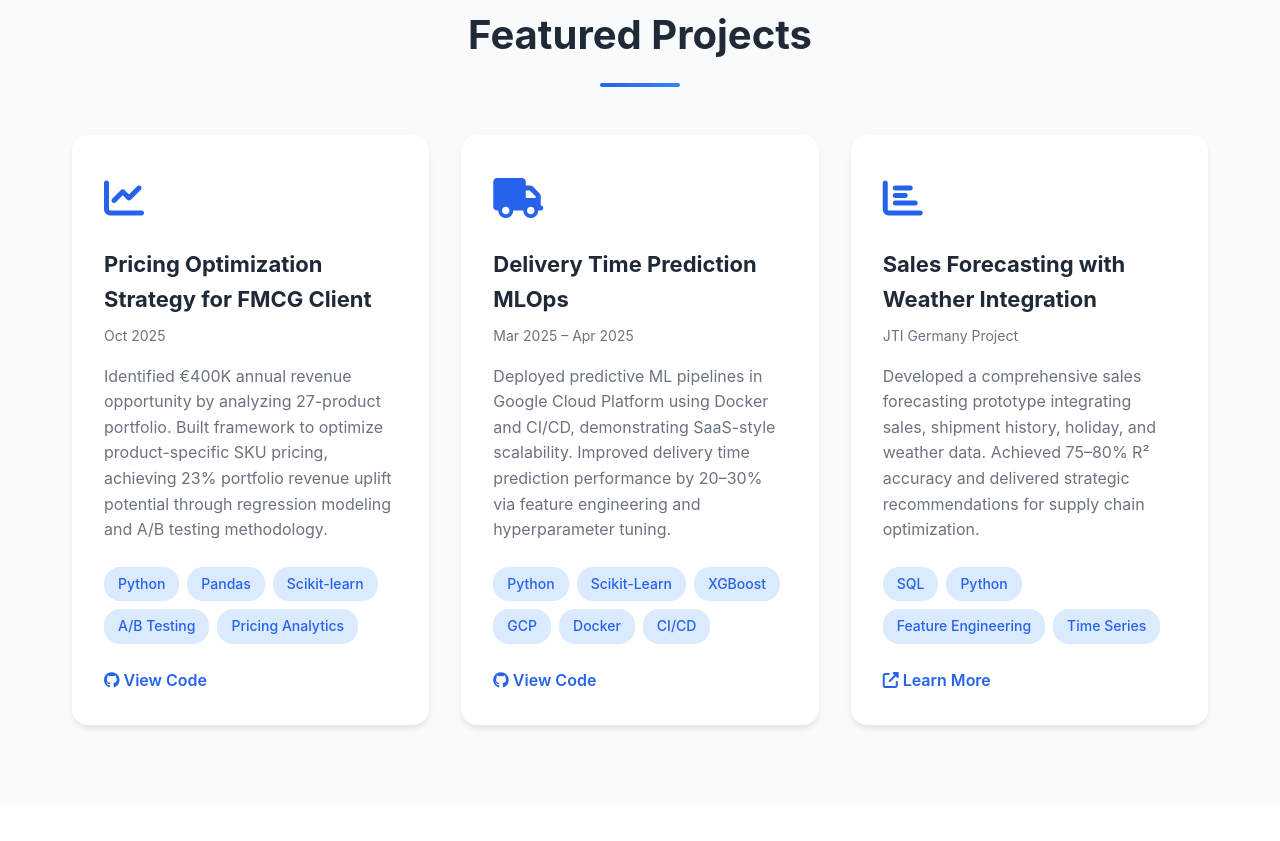
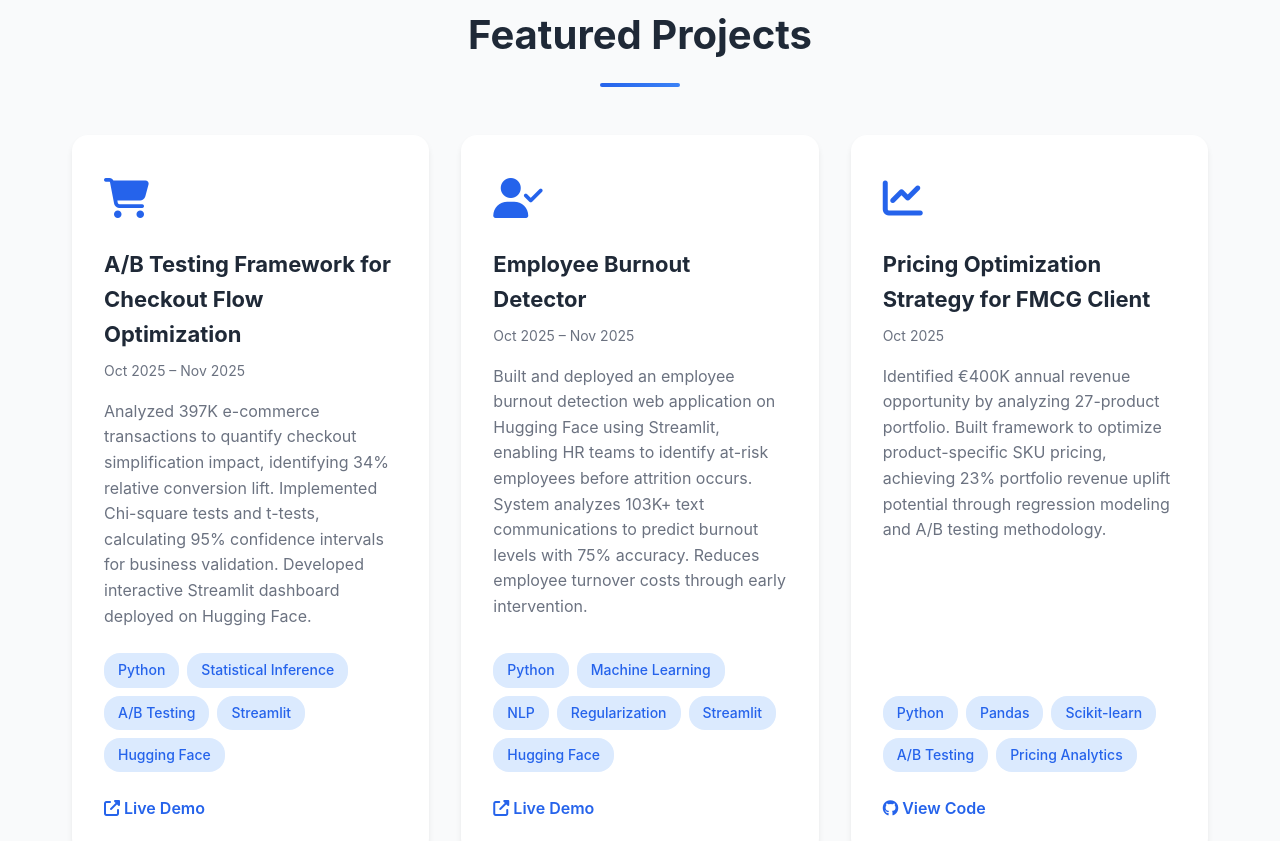
Before and after one commit to abheendra/abheendra.github.io, a plain HTML site: page index.html in a window 1280 px wide. Shown: the part 3543-4384 px from the top of the page. Drawn offline with Linux system fonts and the light colour scheme.

Commit message:
project updates

```diff
--- a/index.html
+++ b/index.html
@@ -167,7 +167,66 @@
         <div class="container">
             <h2 class="section-title">Featured Projects</h2>
             <div class="projects-grid">
-                <!-- Project 1 -->
+                <!-- Project 1 - A/B Testing Framework -->
+                <div class="project-card">
+                    <div class="project-icon">
+                        <i class="fas fa-shopping-cart"></i>
+                    </div>
+                    <div class="project-header">
+                        <h3>A/B Testing Framework for Checkout Flow Optimization</h3>
+                        <span class="project-date">Oct 2025 – Nov 2025</span>
+                    </div>
+                    <p class="project-description">
+                        Analyzed 397K e-commerce transactions to quantify checkout simplification impact,
+                        identifying 34% relative conversion lift. Implemented Chi-square tests and t-tests,
+                        calculating 95% confidence intervals for business validation. Developed interactive
+                        Streamlit dashboard deployed on Hugging Face.
+                    </p>
+                    <div class="project-tags">
+                        <span class="tag">Python</span>
+                        <span class="tag">Statistical Inference</span>
+                        <span class="tag">A/B Testing</span>
+                        <span class="tag">Streamlit</span>
+                        <span class="tag">Hugging Face</span>
+                    </div>
+                    <div class="project-links">
+                        <a href="https://huggingface.co/spaces/Abheendra/ab-test-conversion" target="_blank">
+                            <i class="fas fa-external-link-alt"></i> Live Demo
+                        </a>
+                    </div>
+                </div>
+
+                <!-- Project 2 - Employee Burnout Detector -->
+                <div class="project-card">
+                    <div class="project-icon">
+                        <i class="fas fa-user-check"></i>
+                    </div>
+                    <div class="project-header">
+                        <h3>Employee Burnout Detector</h3>
+                        <span class="project-date">Oct 2025 – Nov 2025</span>
+                    </div>
+                    <p class="project-description">
+                        Built and deployed an employee burnout detection web application on Hugging Face using
+                        Streamlit, enabling HR teams to identify at-risk employees before attrition occurs.
+                        System analyzes 103K+ text communications to predict burnout levels with 75% accuracy.
+                        Reduces employee turnover costs through early intervention.
+                    </p>
+                    <div class="project-tags">
+                        <span class="tag">Python</span>
+                        <span class="tag">Machine Learning</span>
+                        <span class="tag">NLP</span>
+                        <span class="tag">Regularization</span>
+                        <span class="tag">Streamlit</span>
+                        <span class="tag">Hugging Face</span>
+                    </div>
+                    <div class="project-links">
+                        <a href="https://huggingface.co/spaces/Abheendra/burnout-detector" target="_blank">
+                            <i class="fas fa-external-link-alt"></i> Live Demo
+                        </a>
+                    </div>
+                </div>
+
+                <!-- Project 3 - Pricing Optimization -->
                 <div class="project-card">
                     <div class="project-icon">
                         <i class="fas fa-chart-line"></i>
@@ -195,7 +254,7 @@
                     </div>
                 </div>
 
-                <!-- Project 2 -->
+                <!-- Project 4 - Delivery Time Prediction -->
                 <div class="project-card">
                     <div class="project-icon">
                         <i class="fas fa-truck"></i>
@@ -224,7 +283,7 @@
                     </div>
                 </div>
 
-                <!-- Project 3 -->
+                <!-- Project 5 - Sales Forecasting -->
                 <div class="project-card">
                     <div class="project-icon">
                         <i class="fas fa-chart-bar"></i>
```
